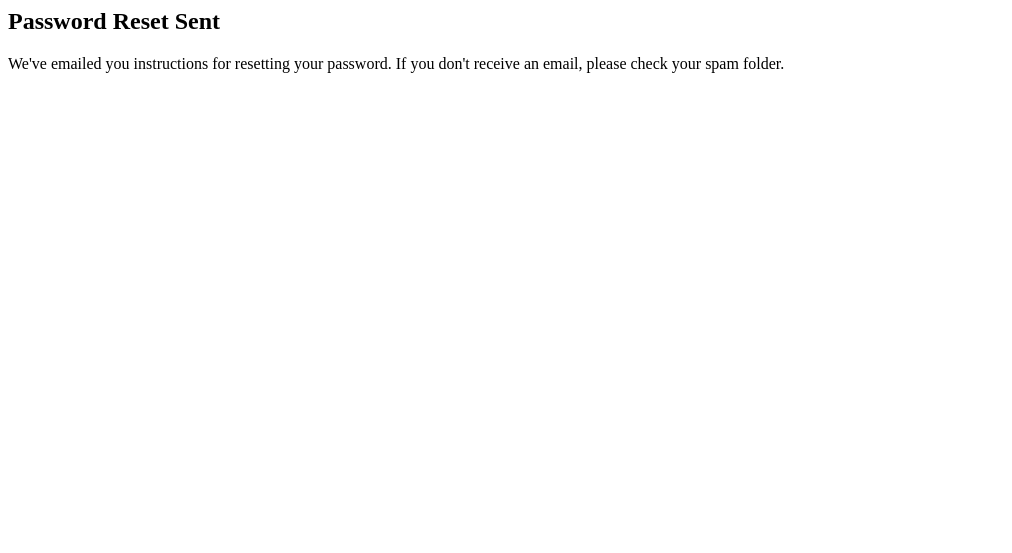
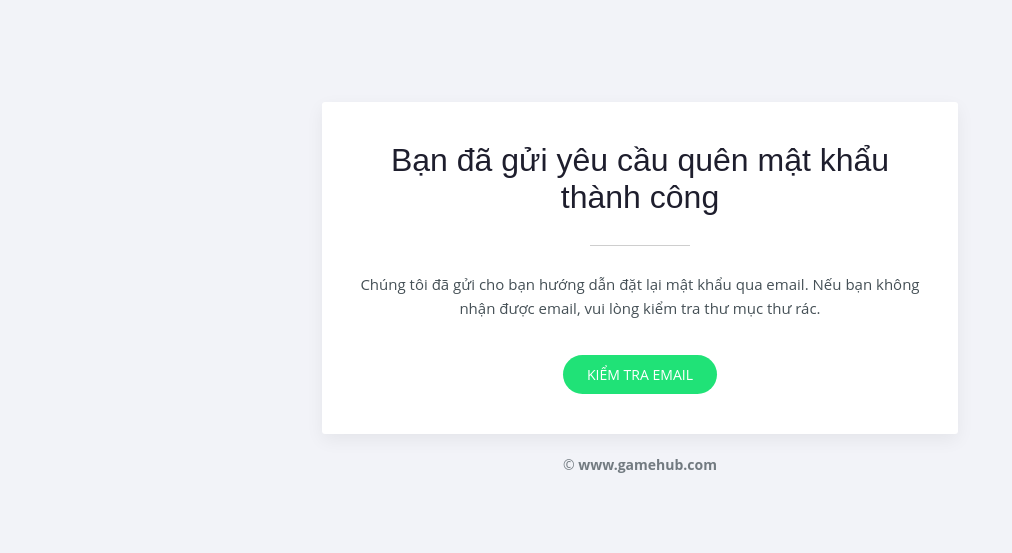
Before and after one commit to qichuang5705/Game-Hub-Platform, a Django app: template accounts/templates/password_reset_sent.html in a window 1280 px wide. Shown: the top 553 px of the page, without its empty margins (0-1012 px from the left). Run offline with Django 3.2, Linux system fonts and the light colour scheme; the template is opened without the code that fills it, so the values that code supplies are empty.

Commit message:
gắn template

```diff
--- a/accounts/templates/password_reset_sent.html
+++ b/accounts/templates/password_reset_sent.html
@@ -1,2 +1,77 @@
-<h2>Password Reset Sent</h2>
-<p>We've emailed you instructions for resetting your password. If you don't receive an email, please check your spam folder.</p>
+
+<!doctype html>
+<html lang="en-US">
+
+<head>
+    <meta content="text/html; charset=utf-8" http-equiv="Content-Type" />
+    <title>Reset Password Email Template</title>
+    <meta name="description" content="Reset Password Email Template.">
+    <style type="text/css">
+        a:hover {text-decoration: underline !important;}
+    </style>
+</head>
+
+<body marginheight="0" topmargin="0" marginwidth="0" style="margin: 0px; background-color: #f2f3f8;" leftmargin="0">
+    <!--100% body table-->
+    <table cellspacing="0" border="0" cellpadding="0" width="100%" bgcolor="#f2f3f8"
+        style="@import url(https://fonts.googleapis.com/css?family=Rubik:300,400,500,700|Open+Sans:300,400,600,700); font-family: 'Open Sans', sans-serif;">
+        <tr>
+            <td>
+                <table style="background-color: #f2f3f8; max-width:670px;  margin:0 auto;" width="100%" border="0"
+                    align="center" cellpadding="0" cellspacing="0">
+                    <tr>
+                        <td style="height:80px;">&nbsp;</td>
+                    </tr>
+                    <tr>
+                        <td style="text-align:center;">
+
+                        </td>
+                    </tr>
+                    <tr>
+                        <td style="height:20px;">&nbsp;</td>
+                    </tr>
+                    <tr>
+                        <td>
+                            <table width="95%" border="0" align="center" cellpadding="0" cellspacing="0"
+                                style="max-width:670px;background:#fff; border-radius:3px; text-align:center;-webkit-box-shadow:0 6px 18px 0 rgba(0,0,0,.06);-moz-box-shadow:0 6px 18px 0 rgba(0,0,0,.06);box-shadow:0 6px 18px 0 rgba(0,0,0,.06);">
+                                <tr>
+                                    <td style="height:40px;">&nbsp;</td>
+                                </tr>
+                                <tr>
+                                    <td style="padding:0 35px;">
+                                        <h1 style="color:#1e1e2d; font-weight:500; margin:0;font-size:32px;font-family:'Rubik',sans-serif;">Bạn đã gửi yêu cầu quên mật khẩu thành công
+                                        </h1>
+                                        <span
+                                            style="display:inline-block; vertical-align:middle; margin:29px 0 26px; border-bottom:1px solid #cecece; width:100px;"></span>
+                                        <p style="color:#455056; font-size:15px;line-height:24px; margin:0;">
+                                            Chúng tôi đã gửi cho bạn hướng dẫn đặt lại mật khẩu qua email. Nếu bạn không nhận được email, vui lòng kiểm tra thư mục thư rác.
+                                        </p>
+                                        <a href="https://mail.google.com/"
+                                            style="background:#20e277;text-decoration:none !important; font-weight:500; margin-top:35px; color:#fff;text-transform:uppercase; font-size:14px;padding:10px 24px;display:inline-block;border-radius:50px;">Kiểm tra email
+                                        </a>
+                                    </td>
+                                </tr>
+                                <tr>
+                                    <td style="height:40px;">&nbsp;</td>
+                                </tr>
+                            </table>
+                        </td>
+                    <tr>
+                        <td style="height:20px;">&nbsp;</td>
+                    </tr>
+                    <tr>
+                        <td style="text-align:center;">
+                            <p style="font-size:14px; color:rgba(69, 80, 86, 0.7411764705882353); line-height:18px; margin:0 0 0;">&copy; <strong>www.gamehub.com</strong></p>
+                        </td>
+                    </tr>
+                    <tr>
+                        <td style="height:80px;">&nbsp;</td>
+                    </tr>
+                </table>
+            </td>
+        </tr>
+    </table>
+    <!--/100% body table-->
+</body>
+
+</html>
```
